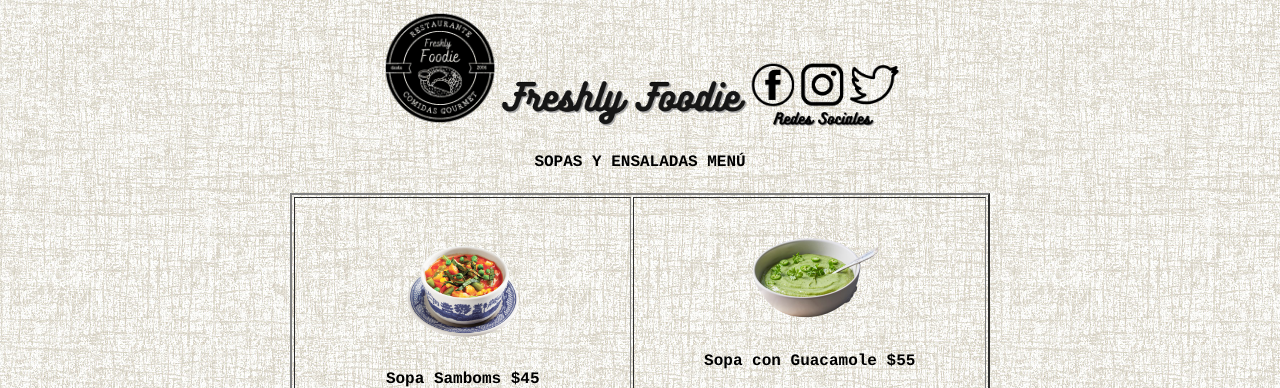
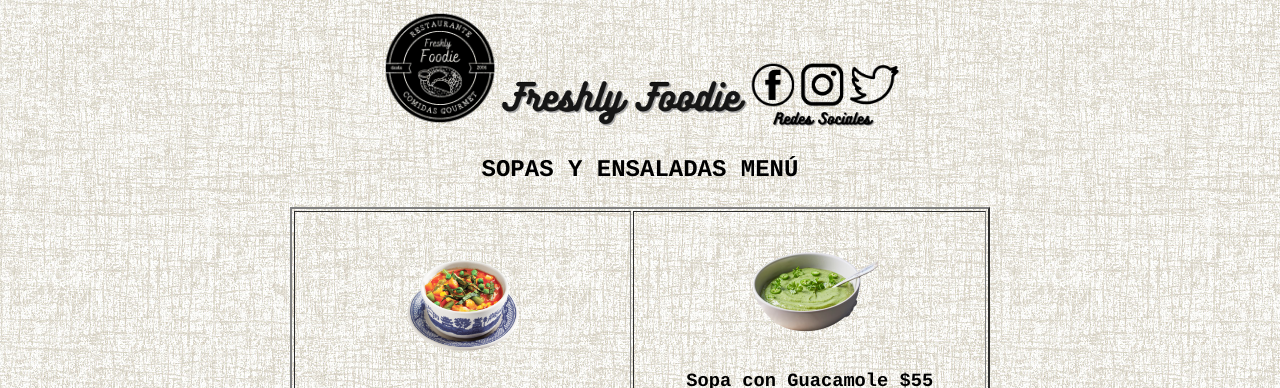
Before and after one commit to mEzAcRiS/Freshly_FoodieMo, a plain HTML site: page Sopa.html in a window 1280 px wide. Shown: the top 388 px of the page. Drawn offline with Linux system fonts and the light colour scheme.

Commit message:
Update Sopa.html

```diff
--- a/Sopa.html
+++ b/Sopa.html
@@ -2,13 +2,13 @@
 <html>
 <head>
 <meta charset="utf-8">
-
+<meta name="viewport" content="width=device-width, initial-scale=1.75">
 <title>Sopas</title>
 </head>
 <body background="IMAGENES/FONDO.jpg">
 <div align="center"><a href="index.html"><img src="IMAGENES/LOGO.png" width="120" height="120" alt=""/></a><img src="IMAGENES/cabecera.png"  width="250" height="49" alt=""/><img src="IMAGENES/REDES.png" width="150" height="66" alt=""/></a></div>
-<h4 style="font-family:courier"><p style =color:#F; align="center">SOPAS Y ENSALADAS MENÚ</p></h4>
-<h4 style="font-family:courier"><table align="center" width="700" border="2">
+<h2 style="font-family:courier"><p style =color:#F; align="center">SOPAS Y ENSALADAS MENÚ</p></h2>
+<h3 style="font-family:courier"><table align="center" width="700" border="2">
   <tbody>
     <tr>
       <td align="center"><img src="IMAGENES/SOPAS/1.png" width="150" height="150" alt=""/><p>Sopa Samboms <strong>$45</strong></p></td>
@@ -35,7 +35,7 @@
       <td align="center"><img src="IMAGENES/SOPAS/12.png" width="123" height="127" alt=""/><p>Ensalada Inglesa <strong>$66</strong></p></td>
     </tr>
   </tbody>
-</table></h4>
+</table></h3>
 	<br><br>
 <div align="center">
 <img src="IMAGENES/REDES.png" width="150" height="66" alt=""/>
```
